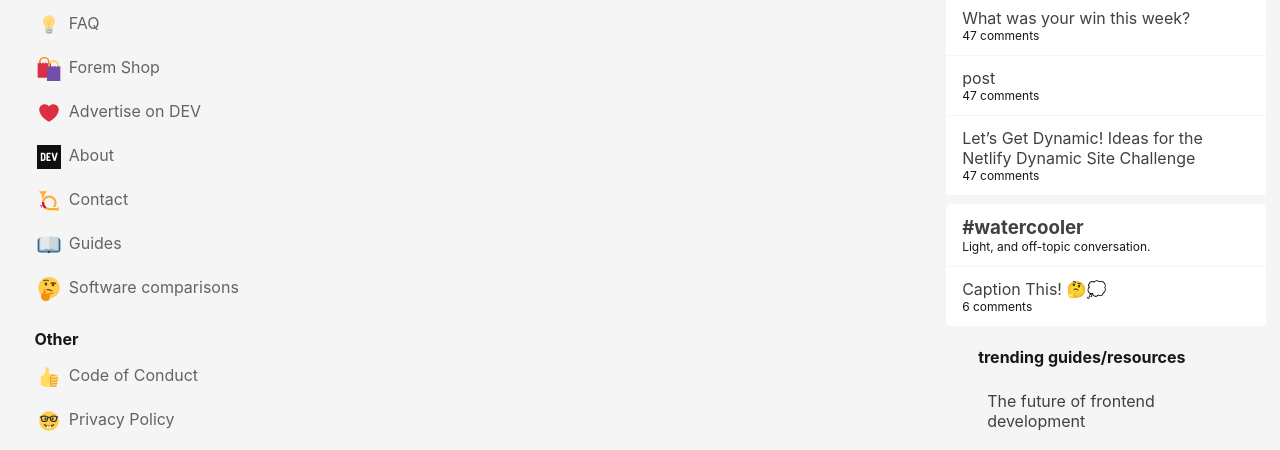
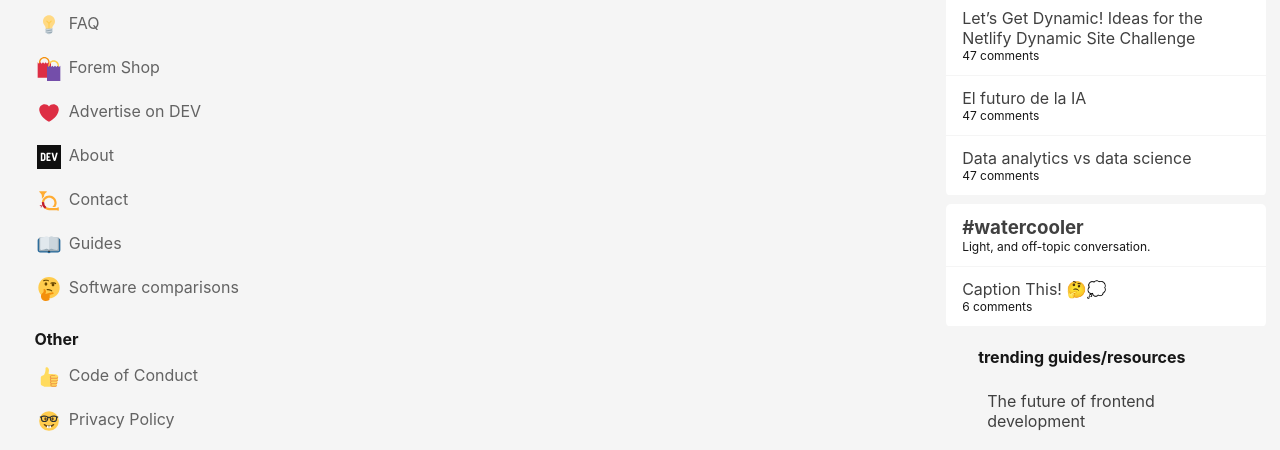
Before and after one commit to HugoLozanoSQ9/Desaf-o-JS, a plain HTML site: page view/latest.html in a window 1280 px wide. Shown: the part 251-701 px from the top of the page. Drawn offline with Linux system fonts and the light colour scheme; no server answers.

Commit message:
Feat: was updated some files again jeje

```diff
--- a/view/latest.html
+++ b/view/latest.html
@@ -950,25 +950,25 @@
                     </div>
                     <div class="postsList">
                         <div  class="linkPrim">
-                            <a href="http://127.0.0.1:5503/views/detalleCard.html?key=-NxLS0YpFL3MbwAibdxe">
+                            <a href="https://desaf-o-js.vercel.app/views/detalleCard.html?key=-NxLS0YpFL3MbwAibdxe">
                                 What was your win this week?
                             </a>
                             <div class="secundaryLink">47 comments</div>
                         </div>
                         <div href="" class="linkPrim">
-                            <a href="http://127.0.0.1:5503/views/detalleCard.html?key=-NxLS0YpFK3MbwAibdxe">prueba Post</a>
+                            <a href=" https://desaf-o-js.vercel.app/views/detalleCard.html?key=-NxLS0YpFK3MbwAibdxe">prueba Post</a>
                             <div class="secundaryLink">47 comments</div>
                         </div>
                         <div href="" class="linkPrim">
-                            <a href="http://127.0.0.1:5503/views/detalleCard.html?key=-NxLS0YpFL3MbwAibdxe" > What was your win this week?</a>
+                            <a href="https://desaf-o-js.vercel.app/views/detalleCard.html?key=-NxLSmBHzQv1rO810ZOe" > Let’s Get Dynamic! Ideas for the Netlify Dynamic Site Challenge</a>
                             <div class="secundaryLink">47 comments</div>
                         </div>
                         <div href="" class="linkPrim">
-                            <a href="http://127.0.0.1:5503/views/detalleCard.html?key=-NxLSK5Dzn59ISnU9LF6e">post</a>
+                            <a href="https://desaf-o-js.vercel.app/views/detalleCard.html?key=-NxP_mYNn7bDXqmb9ZYh">El futuro de la IA</a>
                             <div class="secundaryLink">47 comments</div>
                         </div>
                         <div href="" class="linkPrim">
-                            <a href="http://127.0.0.1:5503/views/detalleCard.html?key=-NxLSmBHzQv1rO810ZOe">Let’s Get Dynamic! Ideas for the Netlify Dynamic Site Challenge </a>
+                            <a href="https://desaf-o-js.vercel.app/views/detalleCard.html?key=-NxU6eUSMawTZFwsGLVZ"> Data analytics vs data science </a>
                             <div class="secundaryLink">47 comments</div>
                         </div>
                     </div>
```
Also changed, not shown: view/top.html (+6 -6 lines).
